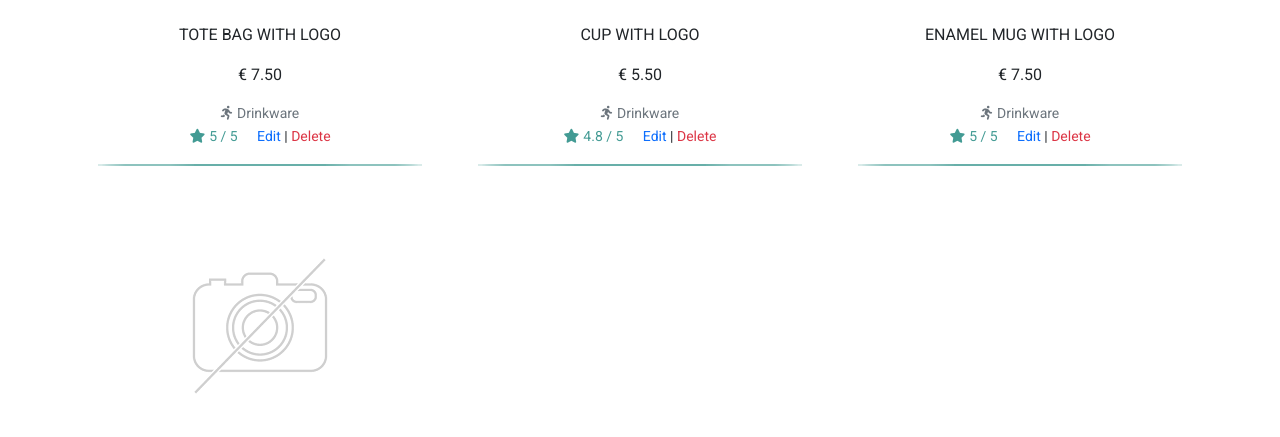
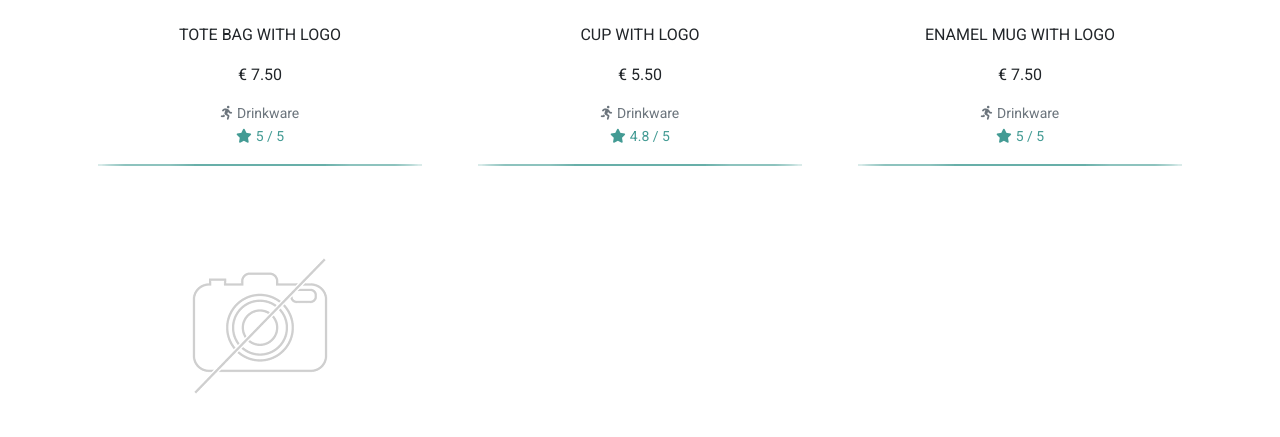
Before and after one commit to FruitbatM/trail-run-adventures, a Django app: page /products/ in a window 1280 px wide. Shown: the part 3866-4303 px from the top of the page. Run offline with Django 3.2, Linux system fonts and the light colour scheme; the visitor is signed in with stand-in values (Sample User, id 1); data comes from the database, SQL or seed files in the repository; parts of the project's set-up code (start-up, migrations or seed data) failed here and were passed over; some libraries are stand-ins or nearby versions.

Commit message:
Final commit

```diff
--- a/products/templates/products/includes_products/product_card.html
+++ b/products/templates/products/includes_products/product_card.html
@@ -39,35 +39,6 @@
                                     No Rating
                                 </small>
                             {% endif %}
-                            {% if request.user.is_superuser %}
-                                <small class="ms-3">
-                                    <a href="{% url 'edit_product' product.id %}">Edit</a> |
-                                    <!-- Delete Modal Button -->
-                                    <button type="button" class="modal-button" data-bs-toggle="modal" data-bs-target="#deleteModal{{ product.id }}">
-                                        <span class="text-danger">Delete</span>
-                                    </button>
-                                </small>
-                                <!-- Delete Modal -->
-                                <div class="modal fade" id="deleteModal{{ product.id }}" tabindex="-1" role="dialog" aria-labelledby="deleteModalLabel" aria-hidden="true">
-                                    <div class="modal-dialog" role="document">
-                                        <div class="modal-content">
-                                            <div class="modal-header">
-                                                <h5 class="modal-title" id="deleteModalLabel-{{product.id }}">You are about to delete a product</h5>
-                                                <button type="button" class="btn-close" data-bs-dismiss="modal" aria-label="Close"></button>
-                                            </div>
-                                            <div class="modal-body">
-                                                <i class="far fa-trash-alt fa-2x icon text-danger mb-2"></i>
-                                                <h5 class="">Are you sure you want to delete</h5>
-                                                <h5 class="text-danger">{{ product.name }}?</h5>
-                                            </div>
-                                            <div class="modal-footer">
-                                                <button type="button" class="btn btn-success" data-bs-dismiss="modal">Cancel</button>
-                                                <a href="{% url 'delete_product' product.id %}" class="btn btn-danger">Delete</a>
-                                            </div>
-                                        </div>
-                                    </div>
-                                </div>
-                            {% endif %}
                             </div>
                         </div>
                     <hr class="product-divider">
```
